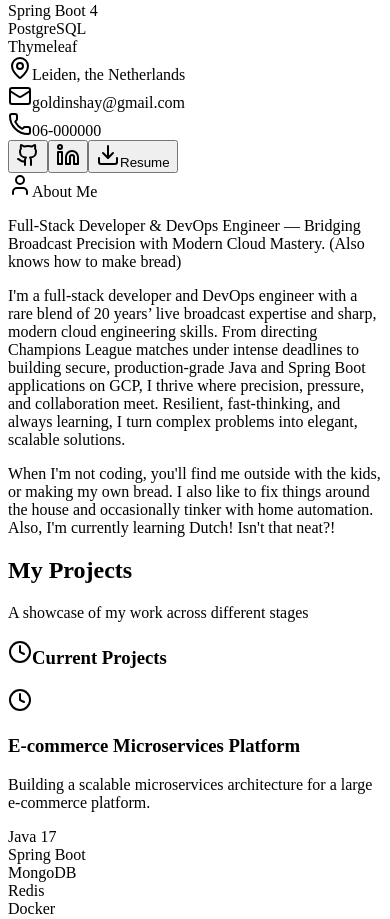
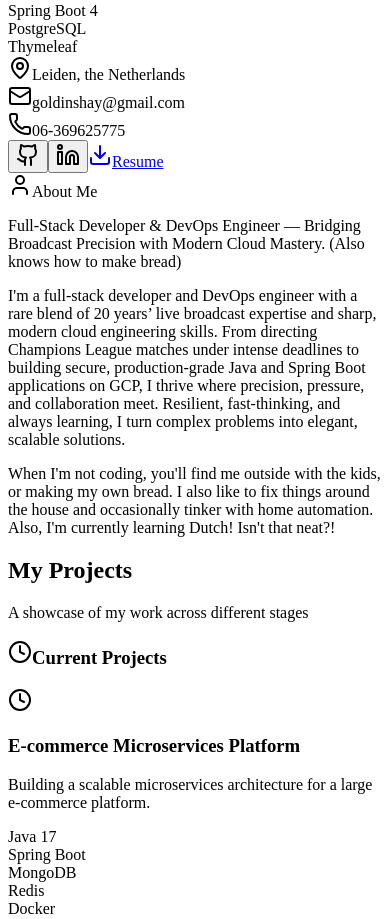
Before and after one commit to goldinShay/myPort, a React (Vite) app in the folder client/: page / in a window 390 px wide. Shown: the part 1080-1999 px from the top of the page. Built offline with nearby package versions, Linux system fonts and the light colour scheme.

Commit message:
Update phone number and add Resume.pdf for download button

```diff
--- a/client/src/components/PersonalInfoCard.tsx
+++ b/client/src/components/PersonalInfoCard.tsx
@@ -49,7 +49,7 @@ export function PersonalInfoCard() {
               </div>
               <div className="flex items-center justify-center lg:justify-start gap-2">
                 <Phone className="h-4 w-4 text-emerald-700" />
-                <span>06-000000</span>
+                <span>06-369625775</span>
               </div>
               <div className="flex justify-center lg:justify-start gap-3">
                 <a
@@ -70,10 +70,14 @@ export function PersonalInfoCard() {
                     <Linkedin className="h-4 w-4" />
                   </Button>
                 </a>
-                <Button size="sm" className="gap-2 bg-emerald-700 text-white hover:bg-emerald-800">
+                <a
+                  href="/Resume.pdf"
+                  download
+                  className="inline-flex items-center gap-2 bg-emerald-700 text-white hover:bg-emerald-800 px-3 py-2 rounded"
+                >
                   <Download className="h-4 w-4" />
                   Resume
-                </Button>
+                </a>
               </div>
             </div>
           </div>
```
Also changed, not shown: client/src/App.tsx (line endings or trailing spaces), 1 other file (tests, documents, lock files or other folders).
